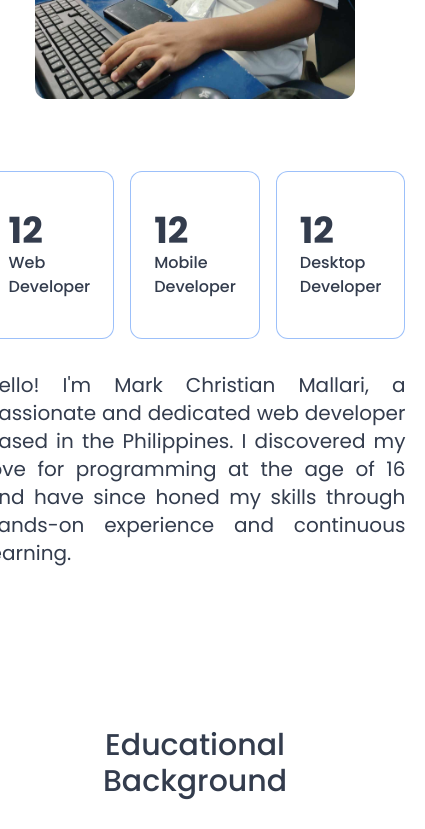
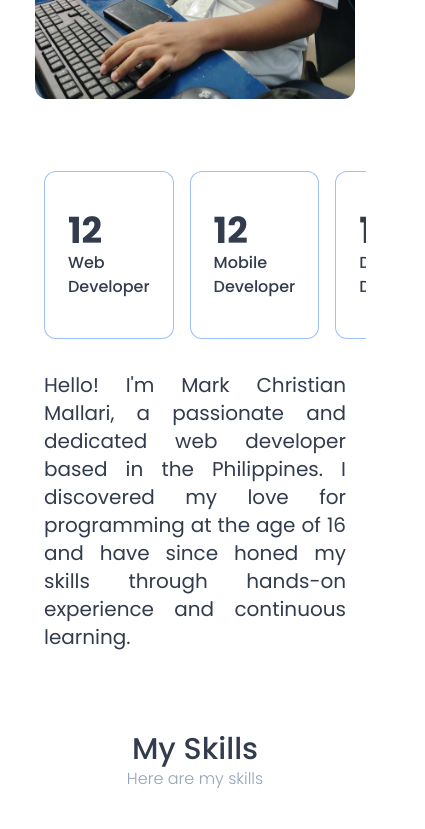
Before and after one commit to MarkMallari16/portfolio-website, a React (Vite) app: page / in a window 390 px wide. Shown: the part 1440-2269 px from the top of the page, 425 px wide, since content can reach past the window. Built offline with nearby package versions, Linux system fonts and the light colour scheme.

Commit message:
add animation in about

```diff
--- a/src/components/About.jsx
+++ b/src/components/About.jsx
@@ -1,6 +1,6 @@
 import React from 'react'
 import AboutImage from '../assets/about1.jpg'
-import Timeline from './Timeline'
+
 import { motion } from 'framer-motion'
 function About() {
   return (
@@ -8,14 +8,22 @@ function About() {
       <div className='text-medium text-center text-3xl font-medium pt-10'>About Me</div>
       <p className="text-center text-slate-400 font-light">Introduction</p>
       <div className='grid grid-cols-1 lg:grid-cols-2 items-center pt-20 mx-auto place-items-center gap-10 lg:gap-20'>
-        <div className='flex gap-6'>
-
-          <div className='w-80'>
+        <motion.div className='flex gap-6'
+          initial={{ x: -50, opacity: 0 }}
+          whileInView={{ x: 0, opacity: 1 }}
+          transition={{ ease: 'easeOut' }}
+          viewport={{ once: true }}>
+          <div className='w-80'
+          >
             <img src={AboutImage} alt="" className='rounded-xl ' />
           </div>
 
-        </div>
-        <div className='px-5 pt-8 lg:px-0 lg:pt-0'>
+        </motion.div>
+        <motion.div className='px-5 pt-8 lg:px-0 lg:pt-0 overflow-hidden w-full'
+          initial={{ x: 50, opacity: 0 }}
+          whileInView={{ x: 0, opacity: 1 }}
+          transition={{ ease: 'easeOut' }}
+          viewport={{ once: true }}>
           <div className='flex gap-4 mb-8'>
             <div className='ring-1 ring-inset w-full py-10 px-6 rounded-xl  hover:bg-secondary hover:text-white transition-colors ease-linear'>
               <div className='text-4xl font-bold'>12</div>
@@ -34,10 +42,10 @@ function About() {
           <p className='text-justify text-xl '>
             Hello! I'm Mark Christian Mallari, a passionate and dedicated web developer based in the Philippines.  I discovered my love for programming at the age of 16 and have since honed my skills through hands-on experience and continuous learning.
           </p>
-        </div>
+        </motion.div>
       </div>
 
-      <Timeline />
+
 
     </div>
   )
--- a/src/components/Skills.jsx
+++ b/src/components/Skills.jsx
@@ -104,7 +104,6 @@ function Skills() {
         })
 
     }
-
     return (
         <div className='pt-10 mx-auto lg:max-w-7xl mb-20 h-1/2 '>
             <div className='text-medium text-center text-3xl font-medium pt-10'>My Skills</div>
```
Also changed, not shown: src/components/Hero.jsx (line endings or trailing spaces).
